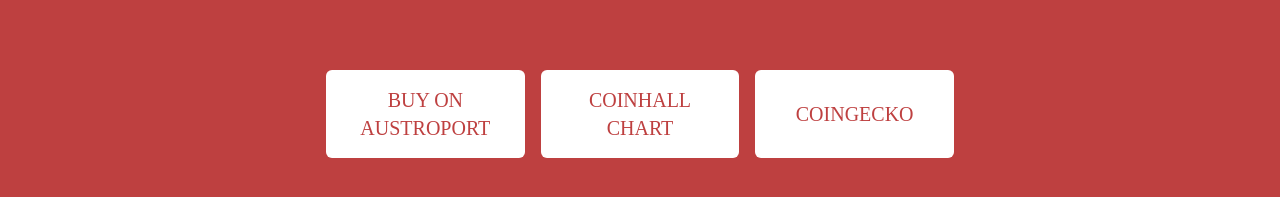
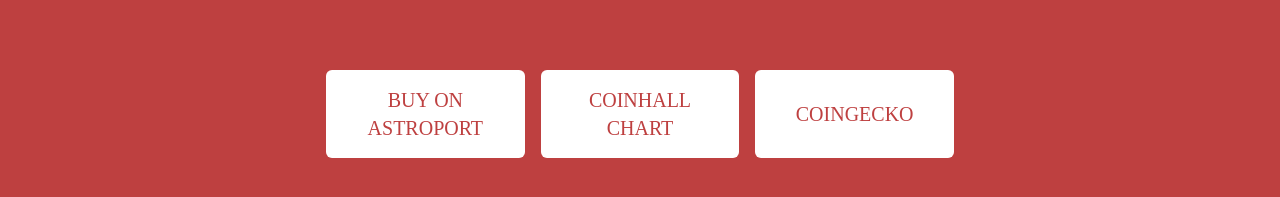
Before and after one commit to Sheriff10/seimen, a React (Create React App) app: page / in a window 1280 px wide. Both pictures are taken after a click on the element "Step 3". Shown: the part 1276-1473 px from the top of the page. Built offline with nearby package versions, Linux system fonts and the light colour scheme; a web font is replaced by a local one.

Commit message:
edit: astroport

```diff
--- a/package.json
+++ b/package.json
@@ -12,6 +12,7 @@
     "postcss-cli": "^11.0.0",
     "react": "^18.2.0",
     "react-dom": "^18.2.0",
+    "react-intersection-observer": "^9.5.3",
     "react-router-dom": "^6.21.1",
     "react-scripts": "5.0.1",
     "tailwindcss": "^3.4.0",
--- a/src/components/S3.jsx
+++ b/src/components/S3.jsx
@@ -12,7 +12,7 @@
          <div className="btn-wrap grid grid-cols-1 lg:grid-cols-3 gap-3">
             <button className="text-red bg-white px-8 py-3 text-xl rounded">
                {" "}
-               BUY ON AUSTROPORT
+               BUY ON ASTROPORT
             </button>
             <button className="text-red bg-white px-8 py-3 text-xl rounded">
                {" "}
```
Also changed, not shown: 1 other file (tests, documents, lock files or other folders).
